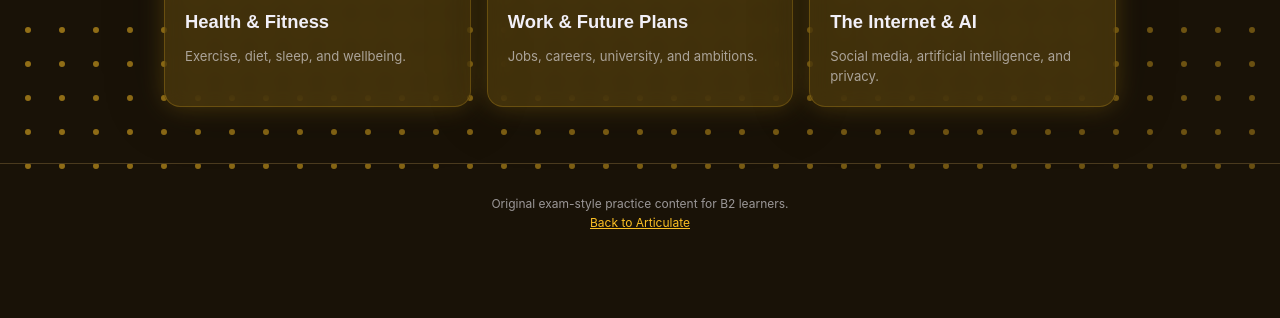
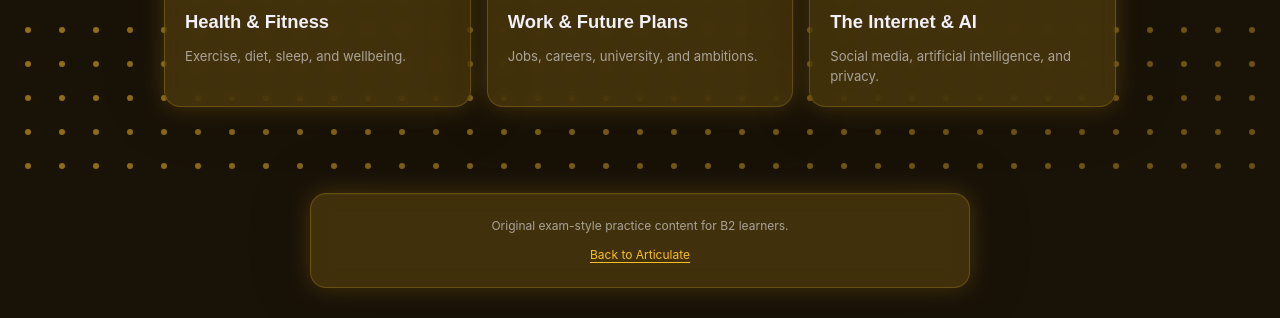
Before and after one commit to WGT-Edutech/articulate-materials, a plain HTML site: page b2-speaking/index.html in a window 1280 px wide. Shown: the part 608-926 px from the top of the page. Before the commit the page ends 871 px from the top, so only its background shows below. Drawn offline with Linux system fonts and the light colour scheme.

Commit message:
B2 Speaking: footer onto a glass content box

```diff
--- a/b2-speaking/index.html
+++ b/b2-speaking/index.html
@@ -53,7 +53,10 @@ h1,h2,h3,h4{font-family:'Montserrat',sans-serif}
 .deck-card .num{font-size:.7rem;font-weight:700;color:var(--cs-accent);text-transform:uppercase;letter-spacing:1px}
 .deck-card h3{font-size:1.15rem;font-weight:700}
 .deck-card p{font-size:.82rem;color:var(--cs-text-muted);line-height:1.5}
-.footer{position:relative;z-index:1;text-align:center;padding:30px 24px;font-size:.75rem;color:var(--cs-text-muted);border-top:1px solid var(--cs-border)}
+.footer{position:relative;z-index:1;text-align:center;padding:30px 24px;font-size:.75rem;color:var(--cs-text-muted)}
+.footer-card{max-width:660px;margin:0 auto;padding:22px 26px;display:flex;flex-direction:column;gap:10px;align-items:center}
+.footer-card p{margin:0}
+.footer-card a{color:var(--cs-accent);text-decoration:underline;text-underline-offset:3px}
 @media(max-width:640px){.hero h1{font-size:1.8rem}.deck-grid{grid-template-columns:1fr}}
 </style>
 </head>
@@ -81,8 +84,10 @@ h1,h2,h3,h4{font-family:'Montserrat',sans-serif}
 </section>
 
 <footer class="footer">
-  <p>Original exam-style practice content for B2 learners.</p>
-  <a href="../index.html" style="color:var(--cs-accent)">Back to Articulate</a>
+  <div class="glass footer-card">
+    <p>Original exam-style practice content for B2 learners.</p>
+    <a href="../index.html">Back to Articulate</a>
+  </div>
 </footer>
 
 <script>
```
